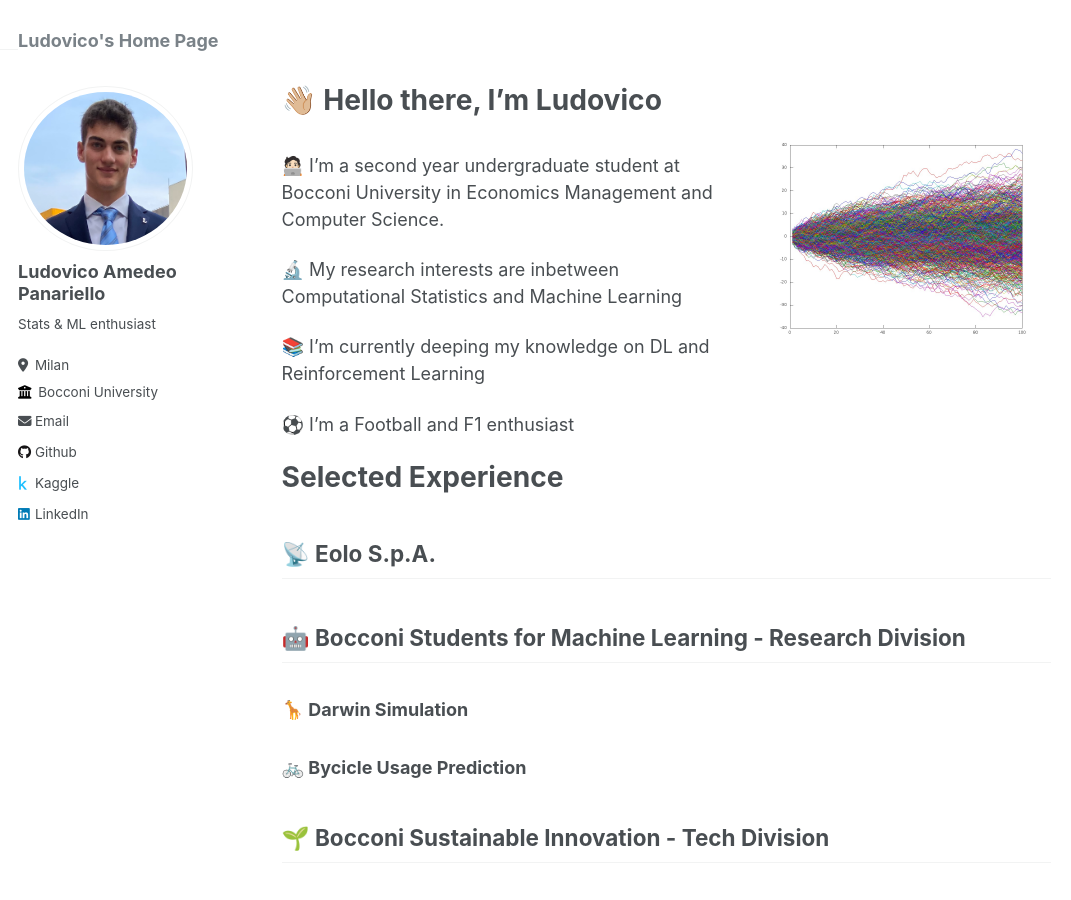
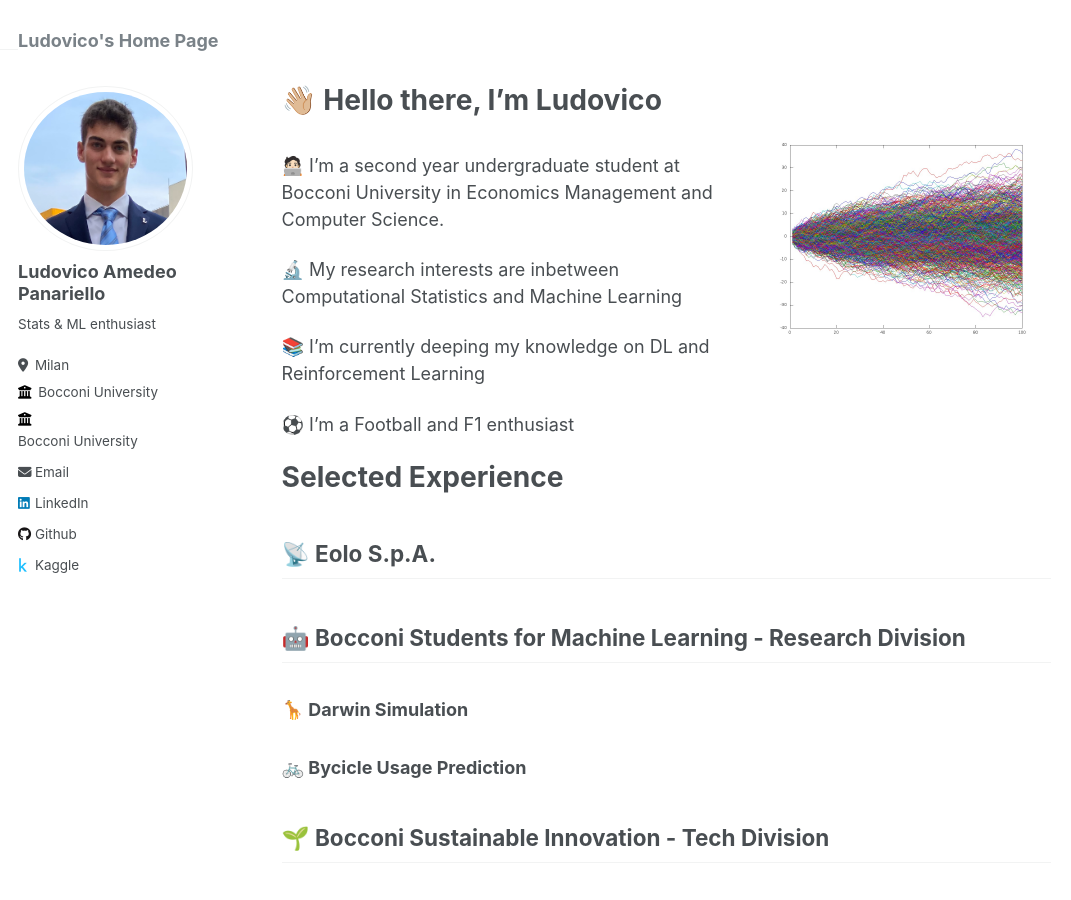
Before and after one commit to LudovicoP/LudovicoP.github.io, a Jekyll site: the page built from _pages/about.md, in a window 1280 px wide and 900 px high. Shown: the whole window, without its empty margins (0-1071 px from the left). Built offline with Jekyll 4.4.1, drawn with Linux system fonts in a browser that asks for light colours.

Commit message:
Update author-profile.html

```diff
--- a/_includes/author-profile.html
+++ b/_includes/author-profile.html
@@ -30,11 +30,22 @@
       {% if author.employer %}
         <li class="author__desktop"><i class="fa fa-solid fa-building-columns icon-pad-right" aria-hidden="true"></i>{{ author.employer }}</li>
       {% endif %}
+      <!-- I added the website for the institution  -->
+      {% if author.employer and author.employer_url %}
+        <li class="author__desktop">
+        <i class="fa fa-solid fa-building-columns icon-pad-right" aria-hidden="true"></i>
+        <a href="{{ author.employer_url }}" target="_blank" rel="noopener">{{ author.employer }}</a>
+        </li>
+      {% endif %}
       {% if author.uri %}
         <li><a href="{{ author.uri }}"><i class="fas fa-fw fa-link icon-pad-right" aria-hidden="true"></i>{{ site.data.ui-text[site.locale].website_label | default: "Website" }}</a></li>
       {% endif %}
       {% if author.email %}
         <li><a href="mailto:{{ author.email }}"><i class="fas fa-fw fa-envelope icon-pad-right" aria-hidden="true"></i>{{ site.data.ui-text[site.locale].email_label | default: "Email" }}</a></li>
+      {% endif %}
+      <!-- There shoulnd't be linkedin here -->
+      {% if author.linkedin %}
+        <li><a href="https://www.linkedin.com/in/{{ author.linkedin }}"><i class="fab fa-fw fa-linkedin icon-pad-right" aria-hidden="true"></i>LinkedIn</a></li>
       {% endif %}
 
       <!-- Font Awesome and Academicons icons / Academic websites -->
@@ -105,9 +116,7 @@
       {% if author.lastfm %}
         <li><a href="https://lastfm.com/user/{{ author.lastfm }}"><i class="fab fa-fw fa-lastfm icon-pad-right" aria-hidden="true"></i>Last.fm</a></li>
       {% endif %}
-      {% if author.linkedin %}
-        <li><a href="https://www.linkedin.com/in/{{ author.linkedin }}"><i class="fab fa-fw fa-linkedin icon-pad-right" aria-hidden="true"></i>LinkedIn</a></li>
-      {% endif %}
+      <!-- here there should be linkedin but I moved it on top for preference -->
       {% if author.mastodon %}
         <li><a href="{{ author.mastodon }}"><i class="fab fa-fw fa-mastodon icon-pad-right" aria-hidden="true"></i>Mastodon</a></li>
       {% endif %}
```
